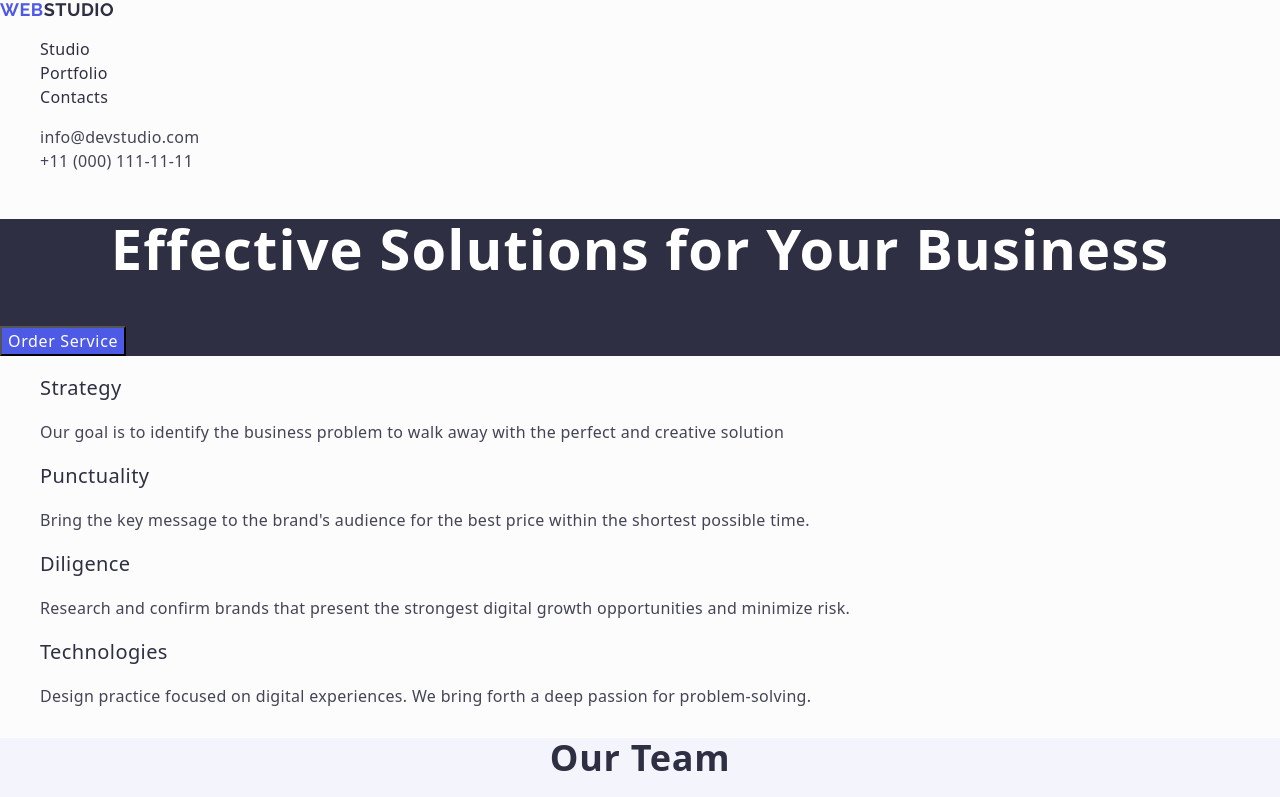
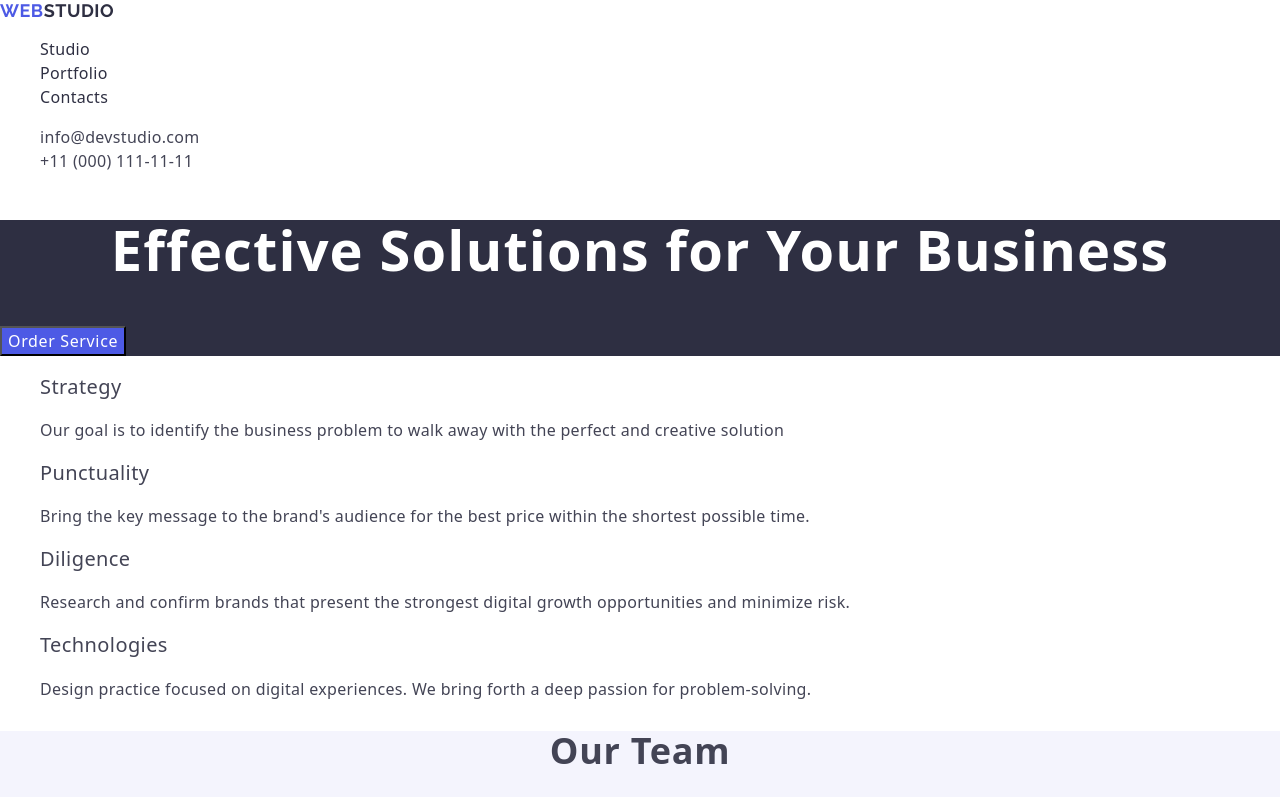
Before and after one commit to heyylikeduard/goit-markup-hw-02, a plain HTML site: page index.html in a window 1280 px wide. Shown: the top 797 px of the page. Drawn offline with nearby package versions, Linux system fonts and the light colour scheme.

Commit message:
update html+css ver2

```diff
--- a/css/styles.css
+++ b/css/styles.css
@@ -1,7 +1,7 @@
 body {
     font-family: 'Roboto', sans-serif;
-    color: #2E2F42;
-    background-color: #fcfcfc;
+    color: #434455;
+    background-color: #FFFFFF;
     font-size: 16px;
 }
 
@@ -17,14 +17,14 @@ ul {
     font-family: 'Raleway', sans-serif;
     font-weight: 700;
     font-size: 18px;
-    line-height: 1.16;
+    line-height: 1.17;
     letter-spacing: 0.03em;
     text-transform: uppercase;
-    color: #2e2f42;
+    color: #4d5ae5;
 }
 
-.header-logo span {
-    color: #4d5ae5;
+.header-logo-span {
+    color: #2e2f42;
 }
 
 .navigation-list-link {
@@ -40,12 +40,15 @@ font-weight: 500;
     color: #404bbf;
 }
 
+address {
+    font-style: normal;
+}
+
 .contacts-item-link {
     font-size: 16px;
     line-height: 1.5;
     letter-spacing: 0.02em;
     color: #434455;
-    font-style: normal;
 }
 
 .contacts-item-link:hover,
@@ -84,8 +87,9 @@ font-weight: 500;
 .features-item-title {
     font-weight: 500;
     font-size: 20px;
-    line-height: 1.2;
+    line-height: 1.11;
     letter-spacing: 0.02em;
+    text-transform: capitalize;
 }
 
 .features-item-text {
@@ -129,9 +133,10 @@ font-weight: 500;
 .portfolio-section-title {
     font-weight: 700;
     font-size: 36px;
-    line-height: 1.11111;
+    line-height: 1.11;
     letter-spacing: 0.02em;
     text-align: center;
+    text-transform: capitalize;
 }
 
 .portfolio-list-item {
@@ -165,11 +170,11 @@ font-weight: 500;
     line-height: 1.16667;
     letter-spacing: 0.03em;
     text-transform: uppercase;
-    color: #f4f4fd;
+    color: #4d5ae5;
 }
 
-.footer-logo span {
-    color: #4d5ae5;
+.footer-logo-span {
+    color: #f4f4fd;
 }
 
 .footer-text {
--- a/index.html
+++ b/index.html
@@ -18,10 +18,11 @@
 
 <body>
     <header class="header">
-        <a href="/index.html" class="header-logo"><span>WEB</span>STUDIO</a>
+
         <nav class="header-navigation">
+            <a href="/index.html" class="header-logo">WEB<span class="header-logo-span">STUDIO</span></a>
             <ul class="navigation-list">
-                <li class="navigation-list-item"><a href="" class="navigation-list-link">Studio</a></li>
+                <li class="navigation-list-item"><a href="./index.html" class="navigation-list-link">Studio</a></li>
                 <li class="navigation-list-item"><a href="" class="navigation-list-link">Portfolio</a></li>
                 <li class="navigation-list-item"><a href="" class="navigation-list-link">Contacts</a></li>
             </ul>
@@ -142,7 +143,7 @@
         </section>
     </main>
     <footer class="footer">
-        <a href="/index.html" class="footer-logo"><span>WEB</span>STUDIO</a>
+        <a href="/index.html" class="footer-logo">WEB<span class="footer-logo-span">STUDIO</span></a>
         <p class="footer-text">Increase the flow of customers and sales for your business with digital marketing &
             growth solutions.</p>
     </footer>
```
